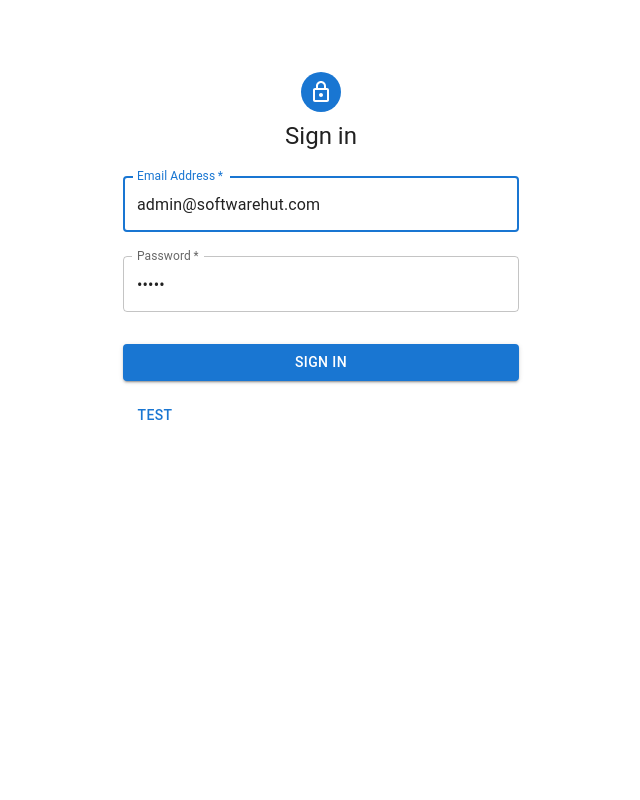
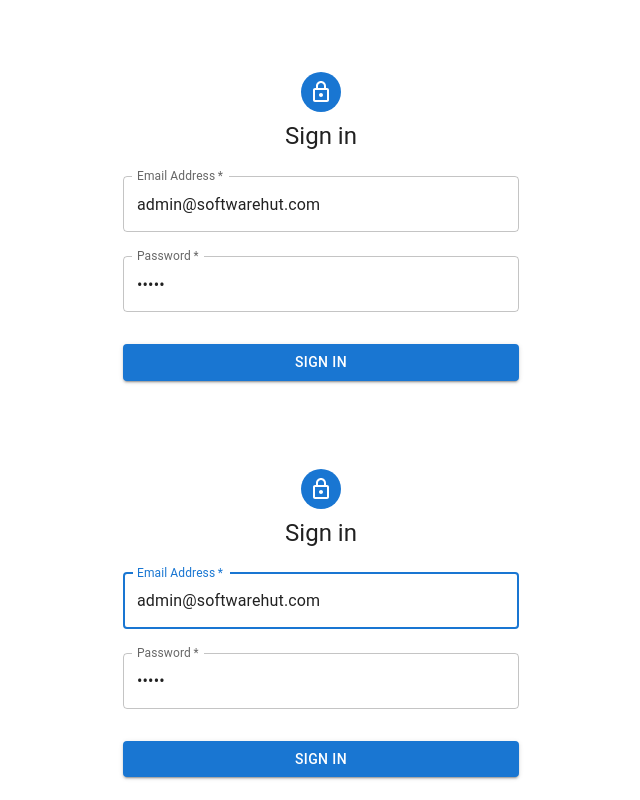
Before and after one commit to softwarehutpl/HeRo-frontend-2, a React (Create React App) app: page /signin in a window 1280 px wide. Shown: the whole page, without its empty margins (319-959 px from the left). Built offline with nearby package versions, Linux system fonts and the light colour scheme; no server answers.

Commit message:
added signin context and working on api

```diff
--- a/src/modules/common/Api/Projects.serivce.tsx
+++ b/src/modules/common/Api/Projects.serivce.tsx
@@ -14,8 +14,9 @@
 const recruitmentHttpPost = (endpoint: any, postData: any) => {
   return client
     .post(`${endpoint}`, postData)
-    .then((response) => console.log(response.data));
+    .then((response) => console.log(response.data.recruitmentDTOs[0].id));
 };
+// console.log(recruitmentHttpPost);
 
 const recruitmentHttpPut = (endpoint: any, postData: any) => {
   return client
--- /dev/null
+++ b/src/modules/contexts/SigninContext.tsx
@@ -0,0 +1,29 @@
+import { createContext, FunctionComponent, useState } from "react";
+
+interface ISigninContext {
+  isLogIn: boolean;
+  setIsLogIn: (isLogIn: boolean) => void;
+}
+
+const defaultState = {
+  isLogIn: false,
+  setIsLogIn: () => {},
+};
+
+type Props = {
+  children: JSX.Element;
+};
+
+const SigninContext = createContext<ISigninContext>(defaultState);
+
+export const SigninProvider: FunctionComponent<Props> = ({ children }) => {
+  const [isLogIn, setIsLogIn] = useState(defaultState.isLogIn);
+
+  return (
+    <SigninContext.Provider value={{ isLogIn, setIsLogIn }}>
+      {children}
+    </SigninContext.Provider>
+  );
+};
+
+export default SigninContext;
--- a/src/modules/projects/Projects.tsx
+++ b/src/modules/projects/Projects.tsx
@@ -3,31 +3,27 @@
 import ProjectsTableHaeder from "./headerProjects/HeaderProjects";
 import { CustomDiv } from "./ProjectsStyles";
 import { Link } from "react-router-dom";
-import { useEffect } from "react";
-import ProjectsSerivce from "../common/Api/Projects.serivce";
+import { useState } from "react";
+// import ProjectsSerivce from "../common/Api/Projects.serivce";
 import { EditDataButton } from "./editdatabutton/EditDataButton";
-
-
-
-let receivedData;
+import axios from "axios";
 
 const postData = {
-  Paging: {
+  paging: {
     pageSize: 10,
     pageNumber: 1,
   },
 };
 
-const getList = () => {
-  const projectData = ProjectsSerivce.recruitmentHttpPost("GetList", postData);
-  // receivedData = projectData.recruitmentDTOs;
-  // console.log(receivedData);
-  // console.log(projectData);
-  receivedData = projectData;
-};
+const client = axios.create({
+  baseURL:
+    "https://swh-t-praktyki2022-app.azurewebsites.net/Recruitment/GetList",
+  withCredentials: true,
+});
 
-getList();
-console.log(receivedData);
+// const projectData = ProjectsSerivce.recruitmentHttpPost("GetList", postData);
+
+// ProjectsSerivce.recruitmentHttpPost("GetList", postData);
 
 const columns: GridColDef[] = [
   { field: "name", headerName: "Name", width: 200 },
@@ -37,8 +33,6 @@
     field: "to",
     headerName: "To",
     width: 160,
-    // valueGetter: (params: GridValueGetterParams) =>
-    //   `${params.row.firstName || ""} ${params.row.lastName || ""}`,
   },
   { field: "resume", headerName: "Resume", width: 120 },
 
@@ -103,9 +97,16 @@
 const statusesList = ["Open", "Closed"];
 
 export default function Projects() {
-  // useEffect(() => {
-  //   getList();
-  // }, []);
+  const [allData, setAllData] = useState(null);
+
+  const testReq = () => {
+    client.post("", { postData }, { withCredentials: true }).then((res) => {
+      console.log(res.data.recruitmentDTOs[0].id);
+      setAllData(res.data);
+    });
+  };
+
+  testReq();
 
   return (
     <CustomDiv>
--- a/src/modules/signin/Signin.tsx
+++ b/src/modules/signin/Signin.tsx
@@ -1,4 +1,4 @@
-import * as React from "react";
+import { useState, useContext } from "react";
 import Avatar from "@mui/material/Avatar";
 import Button from "@mui/material/Button";
 import CssBaseline from "@mui/material/CssBaseline";
@@ -9,25 +9,17 @@
 import Container from "@mui/material/Container";
 import { createTheme, ThemeProvider } from "@mui/material/styles";
 import axios from "axios";
-import ProjectsSerivce from "../common/Api/Projects.serivce";
-
-function Copyright(props: any) {
-  return (
-    <Typography
-      variant="body2"
-      color="text.secondary"
-      align="center"
-      {...props}
-    ></Typography>
-  );
-}
+// import ProjectsSerivce from "../common/Api/Projects.serivce";
+import SigninContext from "../contexts/SigninContext";
 
 const theme = createTheme();
 
 export default function SignIn() {
-  const [email, setEmail] = React.useState("admin@softwarehut.com");
-  const [password, setPassword] = React.useState("admin");
-  // const [response, setResponse] = React.useState("");
+  const [email, setEmail] = useState("admin@softwarehut.com");
+  const [password, setPassword] = useState("admin");
+  // const [response, setResponse] = useState("");
+
+  const { isLogIn, setIsLogIn } = useContext(SigninContext);
 
   const handleSubmit = (event: React.FormEvent<HTMLFormElement>) => {
     event.preventDefault();
@@ -47,14 +39,16 @@
           password,
         },
         { withCredentials: true }
-        // xsrfHeaderName: "X-XSRF-TOKEN" }
       )
       .then((response) => {
-        console.log(response.data);
+        console.log(response.data.value);
+        setIsLogIn(response.data.value === email ? true : false);
       });
     // setEmail("");
     // setPassword("");
   };
+
+  console.log(isLogIn);
 
   const handleEmailValue = (e: any) => {
     e.preventDefault();
@@ -64,20 +58,6 @@
   const handlePasswordValue = (e: any) => {
     e.preventDefault();
     setPassword(e.target.value);
-  };
-
-  // const handleTest = () => {
-  //   axios({
-  //     method: "get",
-  //     url: "https://swh-t-praktyki2022-app.azurewebsites.net/Candidate/GetStatusList",
-  //     withCredentials: true,
-  //     // xsrfHeaderName: "X-XSRF-TOKEN",
-  //   }).then((response) => console.log(response));
-  // };
-
-  const handleTest = () => {
-    const testData = ProjectsSerivce.recruitmentHttpGet("GetStatusList");
-    console.log(testData);
   };
 
   return (
@@ -136,10 +116,8 @@
             >
               Sign In
             </Button>
-            <Button onClick={handleTest}>Test</Button>
           </Box>
         </Box>
-        <Copyright sx={{ mt: 8, mb: 4 }} />
       </Container>
     </ThemeProvider>
   );
```
Also changed, not shown: src/provider/Provider.tsx (+6 -4 lines).
